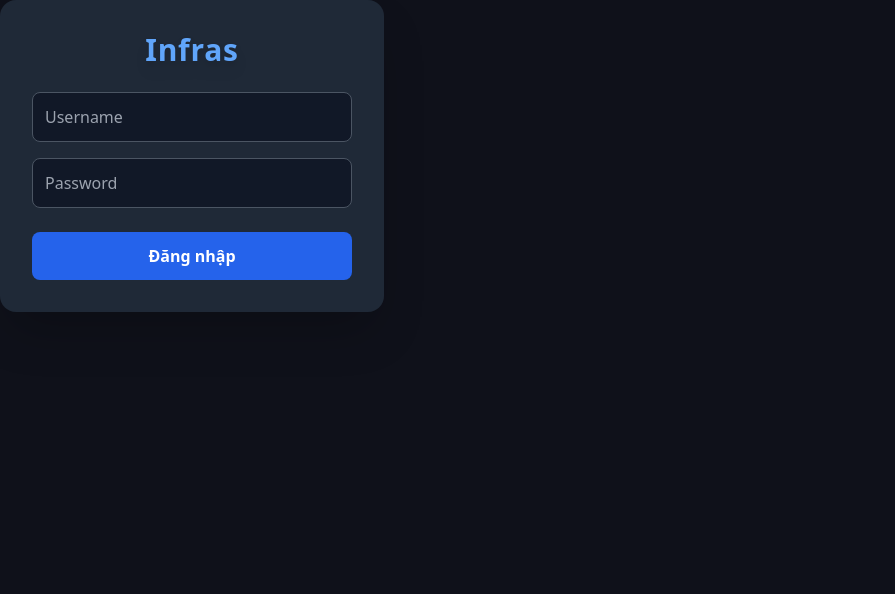
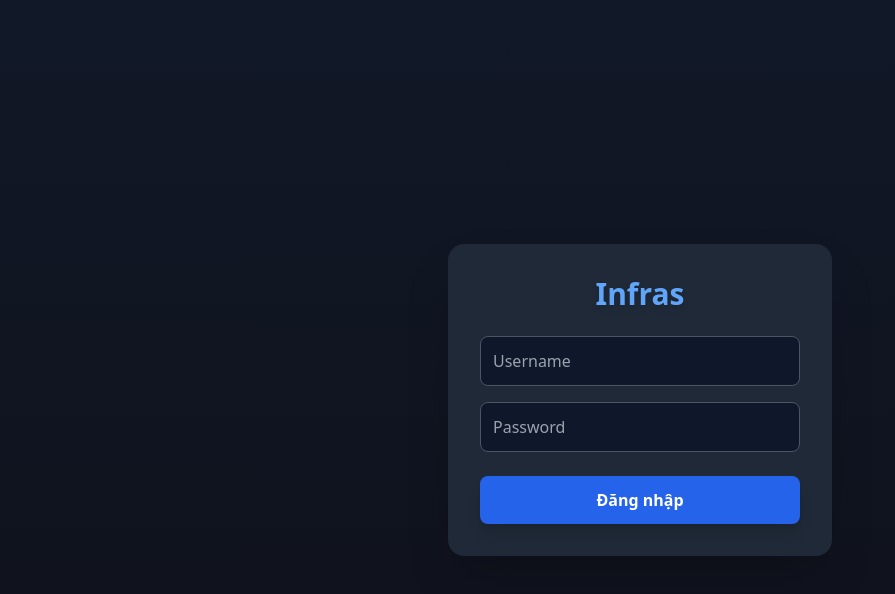
Before and after one commit to luannv6792/infra, a React (Vite) app in the folder frontend/: page / in a window 1280 px wide. Shown: the top 594 px of the page, without its empty margins (0-895 px from the left). Built offline with nearby package versions, Linux system fonts and the light colour scheme.

Commit message:
Update LoginForm.jsx

```diff
--- a/frontend/src/components/LoginForm.jsx
+++ b/frontend/src/components/LoginForm.jsx
@@ -1,45 +1,47 @@
-import React, { useState } from 'react'
+import React, { useState } from "react";
 
-export default function LoginForm({ onLoginSuccess }) {
-  const [username, setUsername] = useState('')
-  const [password, setPassword] = useState('')
-  const [loading, setLoading] = useState(false)
-  const [msg, setMsg] = useState('')
+export default function LoginForm({ onLogin }) {
+  const [username, setUsername] = useState("");
+  const [password, setPassword] = useState("");
 
-  const submit = async (e) => {
-    e.preventDefault()
-    setLoading(true)
-    setMsg('')
-    try {
-      const res = await fetch('/api/login', {
-        method: 'POST',
-        headers: { 'Content-Type': 'application/json' },
-        body: JSON.stringify({ username, password })
-      })
-      const data = await res.json().catch(() => null)
-      if (res.ok && data && data.success) {
-        onLoginSuccess(username)
-      } else {
-        setMsg(data?.message || 'Sai username hoặc mật khẩu')
-      }
-    } catch (err) {
-      setMsg('Không thể kết nối tới server')
-      console.error(err)
-    } finally { setLoading(false) }
-  }
+  const handleSubmit = (e) => {
+    e.preventDefault();
+    onLogin(username, password);
+  };
 
   return (
-    <form onSubmit={submit} className="bg-[#1F2937] p-8 rounded-2xl shadow-2xl w-96 fade-in">
-      <div className="flex flex-col items-center">
-        <h2 className="title-infras">Infras</h2>
-      </div>
+    <div className="flex items-center justify-center min-h-screen bg-gradient-to-b from-[#111827] to-[#0F111A] transition-all">
+      <form
+        onSubmit={handleSubmit}
+        className="bg-[#1F2937] dark:bg-[#111827] p-8 rounded-2xl shadow-2xl w-96 transition-all duration-500"
+      >
+        <h2 className="text-3xl font-bold text-center mb-6 text-[#60A5FA] drop-shadow-md">
+          Infras
+        </h2>
 
-      <input value={username} onChange={(e)=>setUsername(e.target.value)} placeholder="Username" className="w-full mb-4 p-3 rounded-lg bg-[#111827] border border-gray-600 text-white focus:outline-none"/>
-      <input value={password} onChange={(e)=>setPassword(e.target.value)} placeholder="Password" type="password" className="w-full mb-6 p-3 rounded-lg bg-[#111827] border border-gray-600 text-white focus:outline-none"/>
-      <button disabled={loading} className={`w-full py-3 rounded-lg font-semibold text-white ${loading ? 'bg-gray-500' : 'bg-[#2563EB] hover:bg-[#1D4ED8]'}`}>
-        {loading ? 'Đang đăng nhập...' : 'Đăng nhập'}
-      </button>
-      {msg && <p className="mt-4 text-sm text-red-300 text-center">{msg}</p>}
-    </form>
-  )
+        <input
+          type="text"
+          placeholder="Username"
+          className="w-full mb-4 p-3 rounded-lg bg-[#0F172A] border border-gray-600 text-white"
+          value={username}
+          onChange={(e) => setUsername(e.target.value)}
+        />
+
+        <input
+          type="password"
+          placeholder="Password"
+          className="w-full mb-6 p-3 rounded-lg bg-[#0F172A] border border-gray-600 text-white"
+          value={password}
+          onChange={(e) => setPassword(e.target.value)}
+        />
+
+        <button
+          type="submit"
+          className="w-full py-3 bg-[#2563EB] hover:bg-[#1D4ED8] rounded-lg font-semibold text-white transition-all shadow-lg"
+        >
+          Đăng nhập
+        </button>
+      </form>
+    </div>
+  );
 }
```
